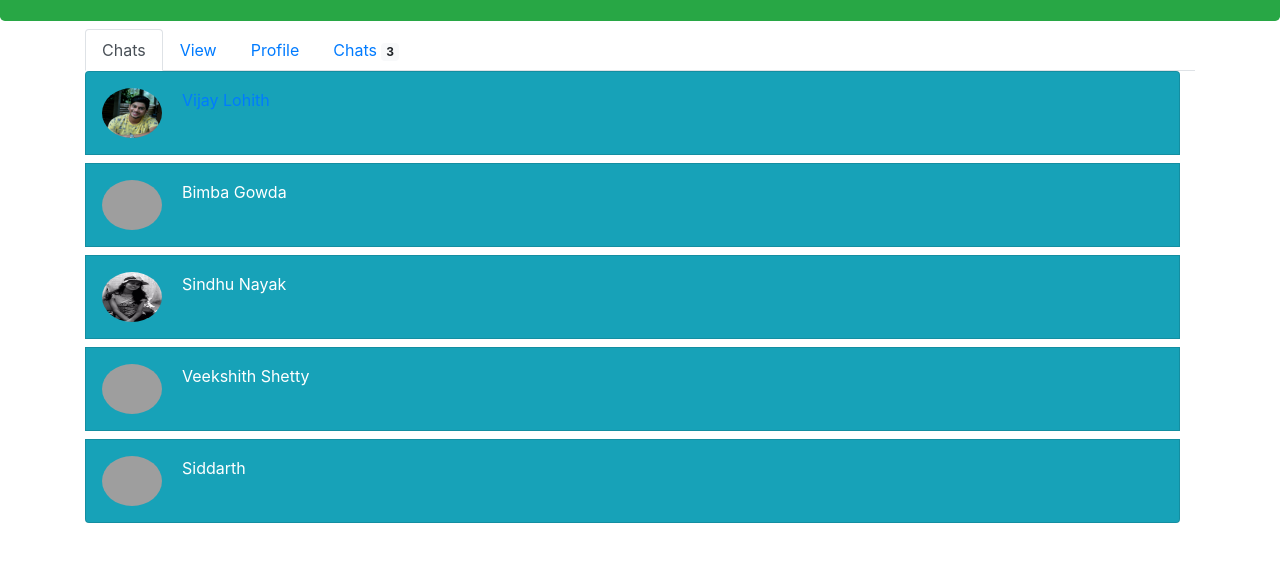
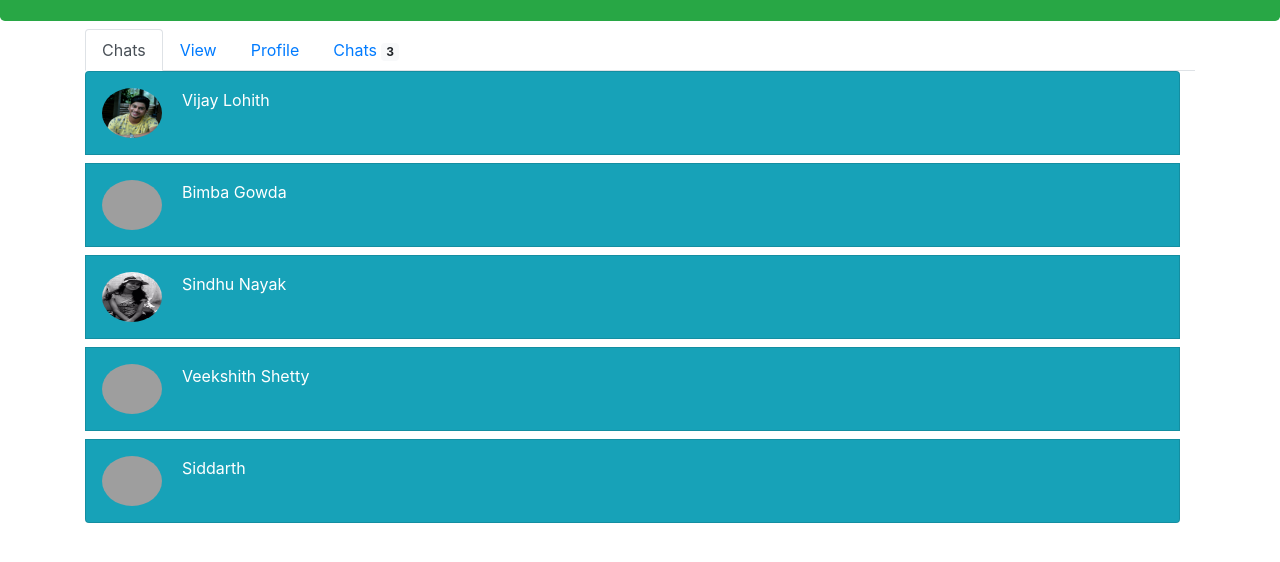
Before and after one commit to Rakeshcr7/Whatsapp.github.io, a plain HTML site: page index.html in a window 1280 px wide. Shown: the part 86-648 px from the top of the page. Drawn offline with nearby package versions, Linux system fonts and the light colour scheme; grey boxes are pictures that could not be loaded.

Commit message:
third-commit

```diff
--- a/index.html
+++ b/index.html
@@ -32,8 +32,8 @@
     <div class="tab-content" id="myTabContent">
       <div class="tab-pane fade show active" id="Chats" role="tabpanel" aria-labelledby="Chats-tab">
         <ul class="list-group container ">
-          <li class="list-group-item p-3 mb-2 bg-info text-white"><a href="#View">
-            <img src="images/1.jpg" alt="Rak" width="50px" height="50px">Vijay Lohith</a></li>
+          <li class="list-group-item p-3 mb-2 bg-info text-white">
+            <img src="images/1.jpg" alt="Rak" width="50px" height="50px">Vijay Lohith</li>
           <li class="list-group-item p-3 mb-2 bg-info text-white">
             <img src="images/Bimba.jpg" alt="Rak" width="50px" height="50px">Bimba Gowda</li>
           <li class="list-group-item p-3 mb-2 bg-info text-white">
@@ -45,7 +45,6 @@
         </ul>
       </div>
       <div class="tab-pane fade" id="View" role="tabpanel" aria-labelledby="View-tab">
-
         <div class="container" >
           <img src="images/2.jpg" alt="Rak">
           <p valign="bottom">Hello. How are you Vijay</p>
```
